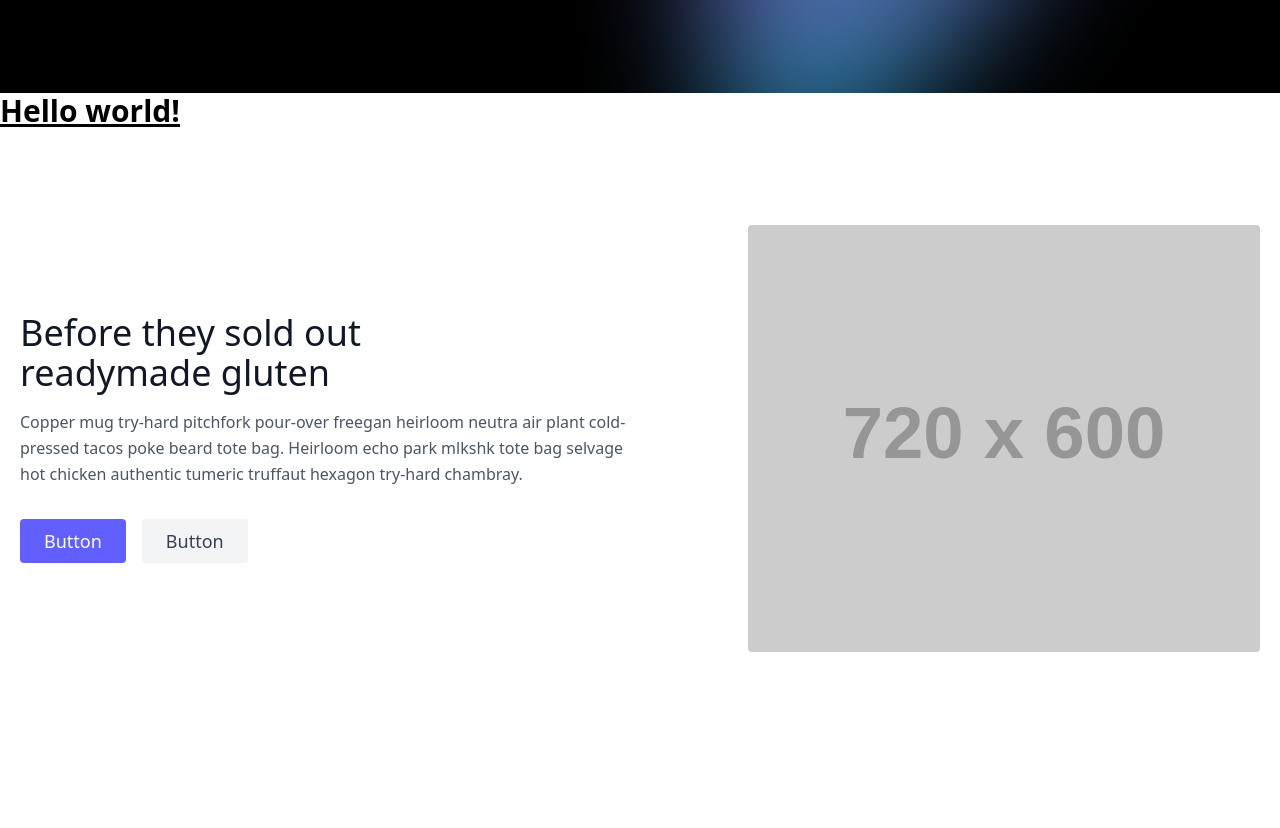
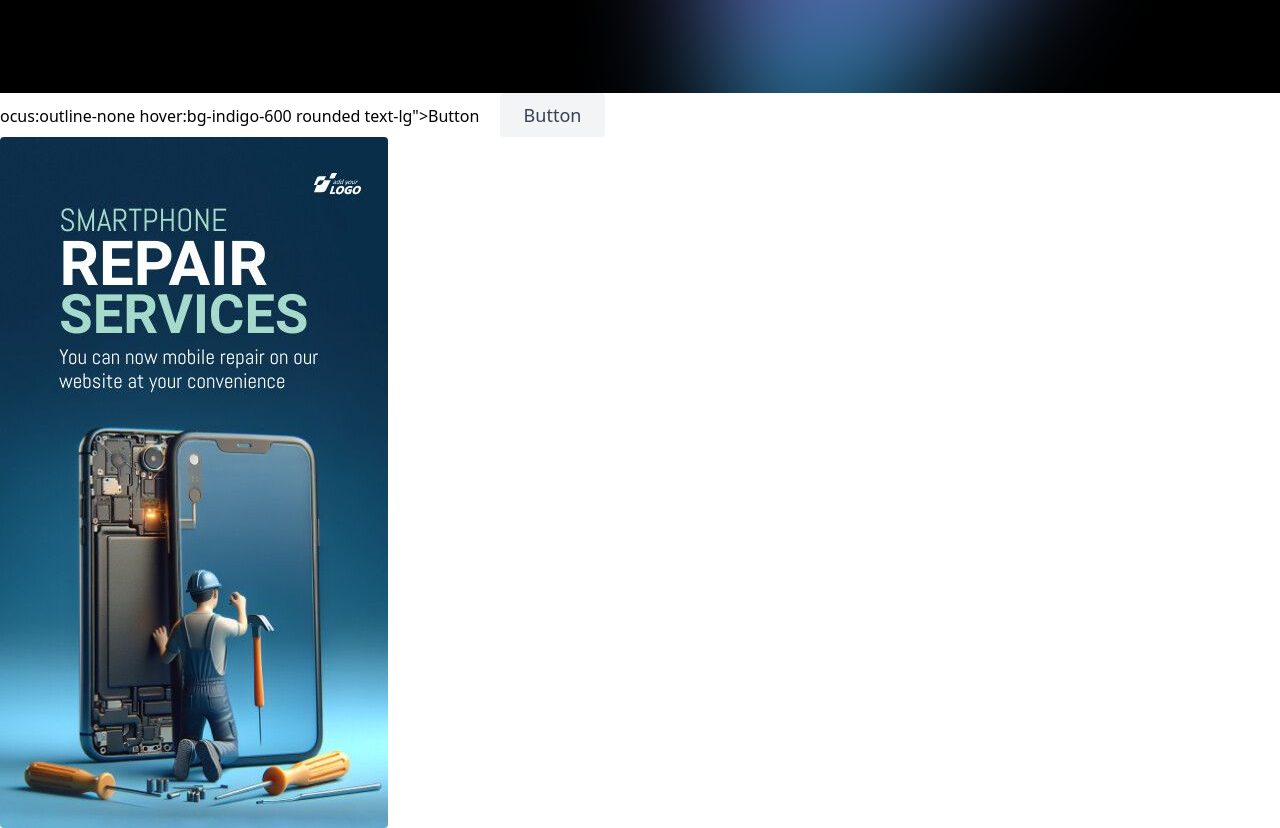
Before and after one commit to azizkhan-20543/AIportfolio.com, a plain HTML site: page index.html in a window 1280 px wide. Shown: the part 469-1297 px from the top of the page. Before the commit the page ends 1217 px from the top, so only its background shows below. Drawn offline with nearby package versions, Linux system fonts and the light colour scheme; placeholder pictures from the web are drawn by us.

Commit message:
Add files via upload

```diff
--- a/index.html
+++ b/index.html
@@ -179,25 +179,12 @@
     </section>
 </div>
 
-    <h1 class="text-3xl font-bold underline">
-      Hello world!
-    </h1>
-  </body>
-</html>
-<section class="text-gray-600 body-font">
-  <div class="container mx-auto flex px-5 py-24 md:flex-row flex-col items-center">
-    <div class="lg:flex-grow md:w-1/2 lg:pr-24 md:pr-16 flex flex-col md:items-start md:text-left mb-16 md:mb-0 items-center text-center">
-      <h1 class="title-font sm:text-4xl text-3xl mb-4 font-medium text-gray-900">Before they sold out
-        <br class="hidden lg:inline-block">readymade gluten
-      </h1>
-      <p class="mb-8 leading-relaxed">Copper mug try-hard pitchfork pour-over freegan heirloom neutra air plant cold-pressed tacos poke beard tote bag. Heirloom echo park mlkshk tote bag selvage hot chicken authentic tumeric truffaut hexagon try-hard chambray.</p>
-      <div class="flex justify-center">
-        <button class="inline-flex text-white bg-indigo-500 border-0 py-2 px-6 focus:outline-none hover:bg-indigo-600 rounded text-lg">Button</button>
+   ocus:outline-none hover:bg-indigo-600 rounded text-lg">Button</button>
         <button class="ml-4 inline-flex text-gray-700 bg-gray-100 border-0 py-2 px-6 focus:outline-none hover:bg-gray-200 rounded text-lg">Button</button>
       </div>
     </div>
     <div class="lg:max-w-lg lg:w-full md:w-1/2 w-5/6">
-      <img class="object-cover object-center rounded" alt="hero" src="https://dummyimage.com/720x600">
+      <img class="object-cover object-center rounded" alt="hero" src="IMG-20251103-WA0000[1].jpg">
     </div>
   </div>
 </section>
```
